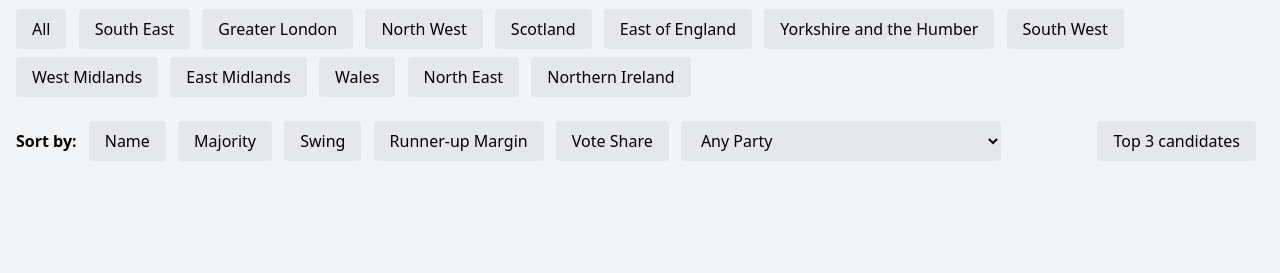
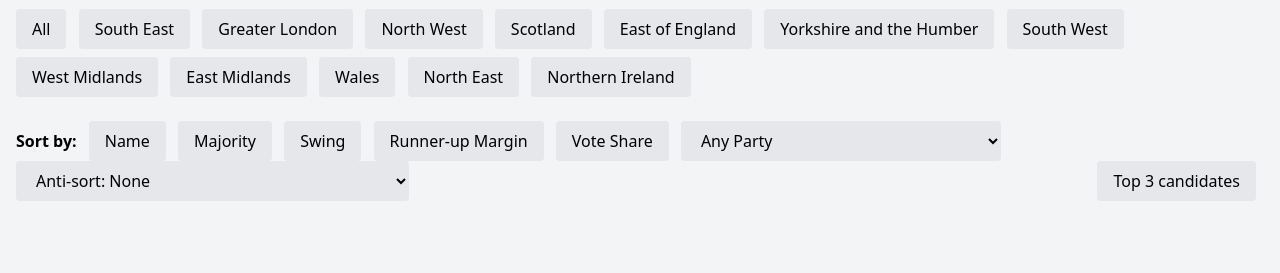
Before and after one commit to lmmx/ukelx, a FastAPI app: page / in a window 1280 px wide. Shown: the part 685-958 px from the top of the page. Before the commit the page ends 846 px from the top, so only its background shows below. Run offline with FastAPI, Linux system fonts and the light colour scheme; data that the repository does not hold is empty; parts of the project's set-up code (start-up, migrations or seed data) failed here and were passed over; some libraries are stand-ins or nearby versions.

Commit message:
feat: Party bar antisort

```diff
--- a/ukelx/jinja.py
+++ b/ukelx/jinja.py
@@ -18,9 +18,11 @@ def datetime_filter(timestamp):
     )
 
 
-def stacked_bar_sort_candidates(candidates, sorted_parties):
+def stacked_bar_sort_candidates(candidates, sorted_parties, party_antisort=None):
     sorted_parties = list(sorted_parties)
-    # print(f"Got {sorted_parties=}")
+    if party_antisort and party_antisort in sorted_parties:
+        sorted_parties.append(sorted_parties.pop(sorted_parties.index(party_antisort)))
+
     def party_sorter(candidate) -> int:
         party = candidate.party_code
         if party in sorted_parties:
@@ -30,7 +32,6 @@ def stacked_bar_sort_candidates(candidates, sorted_parties):
         return idx
 
     sorted_data = sorted(candidates, key=party_sorter)
-    # print([c.party_code for c in sorted_data])
     return sorted_data
 
 
--- a/ukelx/main.py
+++ b/ukelx/main.py
@@ -141,6 +141,7 @@ async def get_constituencies(
     ),
     top3: bool = False,
     party_vote_share: str = "",
+    party_antisort: str = "",
 ):
     filtered_constituencies = constituencies
 
@@ -222,6 +223,7 @@ async def get_constituencies(
             "party_colors": party_colors,
             "top3": top3,
             "sorted_parties": sorted_parties,
+            "party_antisort": party_antisort,
         },
     )
 
--- a/ukelx/templates/components/constituencies_summary.html
+++ b/ukelx/templates/components/constituencies_summary.html
@@ -39,7 +39,7 @@
             </div>
             <div class="w-full md:w-2/3 mt-4 md:mt-0">
                 <h3 class="text-lg font-semibold mb-2">Constituency Results</h3>
-                {{ stacked_bar_chart(constituencies, party_colors) }}
+                {{ stacked_bar_chart(constituencies, party_colors, party_antisort) }}
             </div>
         </div>
     </div>
--- a/ukelx/templates/components/filter_constituencies.html
+++ b/ukelx/templates/components/filter_constituencies.html
@@ -29,8 +29,9 @@
         end
         set showTop3 to #toggle-candidates.classList.contains('bg-blue-500')
         set partyVoteShare to #party-vote-share.value
+        set partyAntiSort to #party-antisort.value
 
-        set url to `/constituencies?search=${query}&parties_1st=${selectedParties1st.join(',')}&parties_2nd=${selectedParties2nd.join(',')}&parties_3rd=${selectedParties3rd.join(',')}&regions=${selectedRegions.join(',')}&sort=${sortBy}&top3=${showTop3}&party_vote_share=${partyVoteShare}`
+        set url to `/constituencies?search=${query}&parties_1st=${selectedParties1st.join(',')}&parties_2nd=${selectedParties2nd.join(',')}&parties_3rd=${selectedParties3rd.join(',')}&regions=${selectedRegions.join(',')}&sort=${sortBy}&top3=${showTop3}&party_vote_share=${partyVoteShare}&party_antisort=${partyAntiSort}`
 
         console.log('url:', url)
         fetch `${url}`
--- a/ukelx/templates/components/stacked_bar_chart.html
+++ b/ukelx/templates/components/stacked_bar_chart.html
@@ -1,4 +1,4 @@
-{% macro stacked_bar_chart(constituencies, party_colors) %}
+{% macro stacked_bar_chart(constituencies, party_colors, party_antisort=None) %}
 <div id="stacked-bar-chart" class="w-full h-5/6 pt-10">
     <svg width="100%" height="100%" preserveAspectRatio="none">
         <g transform="translate(40,10)"> <!-- Add space for y-axis -->
@@ -9,7 +9,7 @@
                 {% set x = loop.index0 * bar_width + 5 %} <!-- Offset for y-axis -->
                 {% set _ = cumulative_y_dict.update({constituency_id: 100}) %}
                 {% set total_votes = constituency_data | sum(attribute='vote_number') %}
-		{% set sorted_candidates = constituency_data | sort_candidates(sorted_parties=party_colors) %}
+                {% set sorted_candidates = constituency_data | sort_candidates(sorted_parties=party_colors, party_antisort=party_antisort) %}
                 {% for candidate in sorted_candidates %}
                     {% if candidate.vote_number %}
                         {% set height = (candidate.vote_number / total_votes * 100) if total_votes > 0 else 0 %}
--- a/ukelx/templates/index.html
+++ b/ukelx/templates/index.html
@@ -99,6 +99,12 @@
                     <option value="{{ party_code }}">{{ party_name }}</option>
                 {% endfor %}
             </select>
+            <select id="party-antisort" class="px-4 py-2 bg-gray-200 rounded mr-2" _="on change call updateResults()">
+                <option value="">Anti-sort: None</option>
+                {% for party_code, party_name in party_names.items() %}
+                    <option value="{{ party_code }}">Anti-sort: {{ party_name }}</option>
+                {% endfor %}
+            </select>
             <button id="toggle-candidates" class="float-right px-4 py-2 bg-gray-200 rounded mr-2"
                     _="on click toggle .bg-blue-500 .text-white then call toggleTopCandidates() then call updateResults()">
                 Top 3 candidates
```
